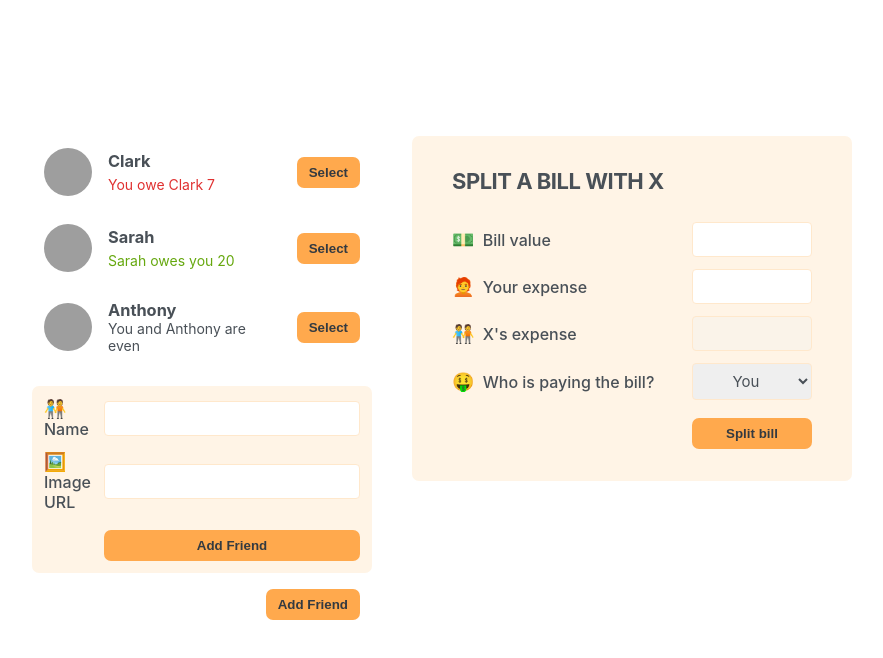
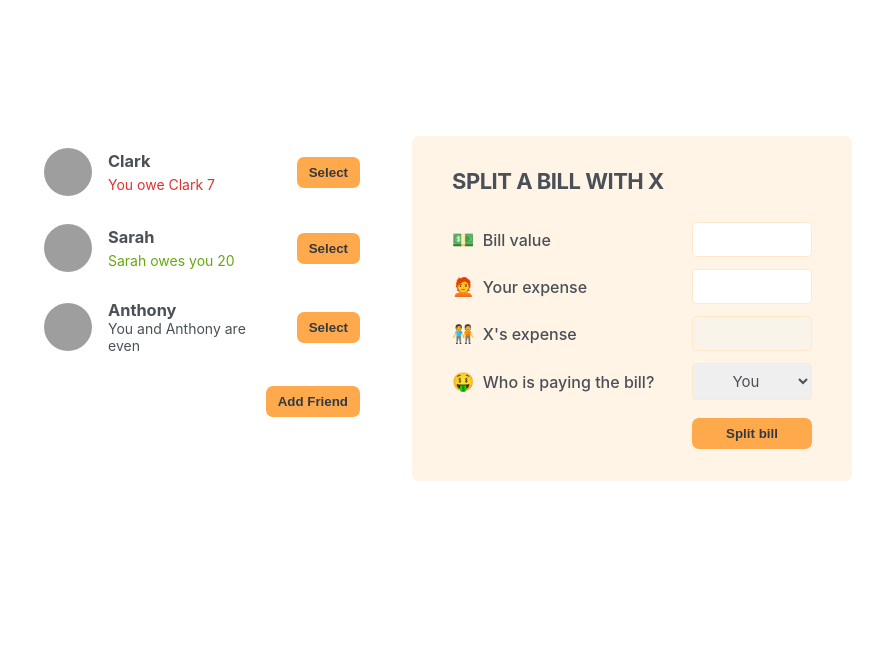
Before and after one commit to karthickeyan-dev/eat-n-split, a React (Vite) app: page / in a window 1280 px wide. Shown: the top 658 px of the page, without its empty margins (198-1081 px from the left). Built offline with nearby package versions, Linux system fonts and the light colour scheme; grey boxes are pictures that could not be loaded.

Commit message:
display new friend form

```diff
--- a/src/App.jsx
+++ b/src/App.jsx
@@ -1,3 +1,5 @@
+import { useState } from 'react';
+
 const initialFriends = [
   {
     id: 118836,
@@ -20,20 +22,28 @@
 ];
 
 export default function App() {
+  const [showAddFriend, setShowAddFriend] = useState(false);
+
   return (
     <div className="app">
       <div className="sidebar">
         <FriendsList />
-        <FormAddFriend />
-        <Button>Add Friend</Button>
+        {showAddFriend && <FormAddFriend />}
+        <Button handleClick={() => setShowAddFriend(show => !show)}>
+          {showAddFriend ? 'Close' : 'Add Friend'}
+        </Button>
       </div>
       <FormSplitBill />
     </div>
   );
 }
 
-function Button({ children }) {
-  return <button className="button">{children}</button>;
+function Button({ children, handleClick }) {
+  return (
+    <button className="button" onClick={handleClick}>
+      {children}
+    </button>
+  );
 }
 
 function FriendsList() {
```
